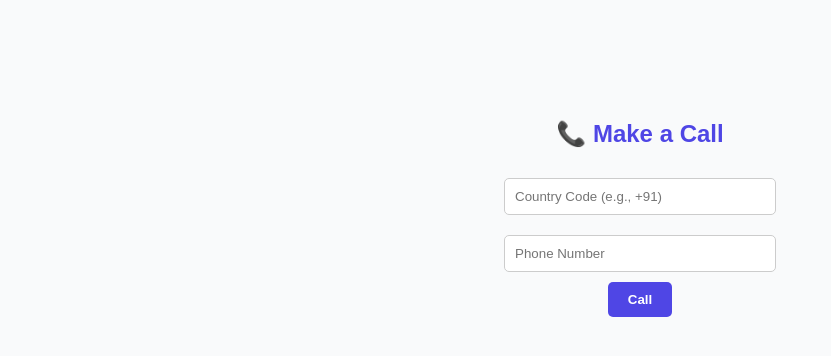
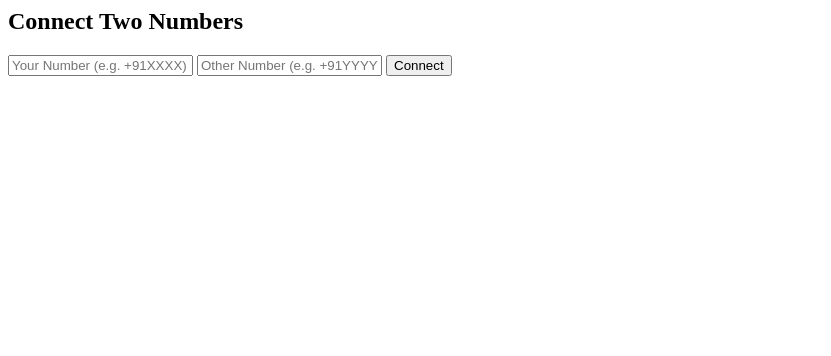
Before and after one commit to ocenasolutions/twilio, a website: page public/index.html in a window 1280 px wide. Shown: the whole page, without its empty margins (0-831 px from the left). Drawn offline with Linux system fonts and the light colour scheme.

Commit message:
Update index.html

```diff
--- a/public/index.html
+++ b/public/index.html
@@ -1,61 +1,12 @@
-<!DOCTYPE html>
-<html lang="en">
-<head>
-  <meta charset="UTF-8">
-  <title>Twilio Call</title>
-  <style>
-    body {
-      font-family: Arial, sans-serif;
-      background: #f9fafb;
-      display: flex;
-      flex-direction: column;
-      align-items: center;
-      margin-top: 100px;
-    }
-
-    h2 {
-      color: #4f46e5;
-    }
-
-    input {
-      padding: 10px;
-      margin: 10px;
-      border: 1px solid #ccc;
-      border-radius: 5px;
-      width: 250px;
-    }
-
-    button {
-      background-color: #4f46e5;
-      color: white;
-      padding: 10px 20px;
-      border: none;
-      border-radius: 5px;
-      cursor: pointer;
-      font-weight: bold;
-    }
-
-    button:hover {
-      background-color: #4338ca;
-    }
-  </style>
-</head>
-<body>
-  <h2>📞 Make a Call</h2>
-  <input type="text" id="countryCode" placeholder="Country Code (e.g., +91)" />
-  <input type="text" id="phoneNumber" placeholder="Phone Number" />
-  <button onclick="makeCall()">Call</button>
+<h2>Connect Two Numbers</h2>
+<input type="text" id="caller" placeholder="Your Number (e.g. +91XXXX)" />
+<input type="text" id="callee" placeholder="Other Number (e.g. +91YYYY)" />
+<button onclick="connectCall()">Connect</button>
 
 <script>
-    async function makeCall() {
-      const code = document.getElementById("countryCode").value.trim();
-      const number = document.getElementById("phoneNumber").value.trim();
-      const fullNumber = code + number;
-
-      if (!fullNumber.startsWith('+')) {
-        alert("⚠️ Phone number must start with +");
-        return;
-      }
+  async function connectCall() {
+    const from = document.getElementById("caller").value.trim();
+    const to = document.getElementById("callee").value.trim();
 
     try {
       const res = await fetch("https://twilio-n5ls.onrender.com/call", {
@@ -63,20 +14,21 @@
         headers: {
           "Content-Type": "application/json"
         },
-          body: JSON.stringify({ phoneNumber: fullNumber })
+        body: JSON.stringify({
+          fromNumber: from,
+          toNumber: to
+        })
       });
 
       const data = await res.json();
       if (res.ok) {
-          alert("✅ Call initiated! SID: " + data.sid);
+        alert("📞 Call started. You'll get a call shortly.");
       } else {
         alert("❌ Error: " + data.error);
       }
     } catch (err) {
       console.error("Fetch error:", err);
-        alert("Something went wrong. Check the console.");
+      alert("Something went wrong. Check console.");
     }
   }
 </script>
-</body>
-</html>
```
Lines whose indentation alone changed are shown as unchanged.
